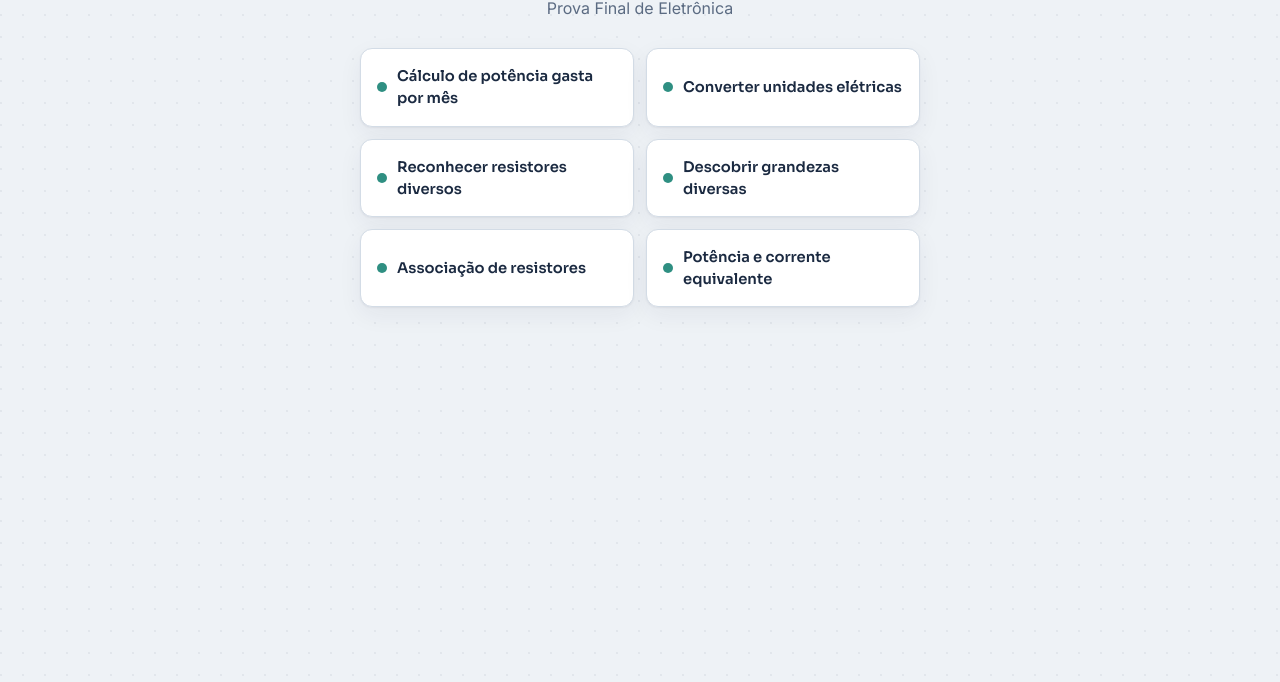
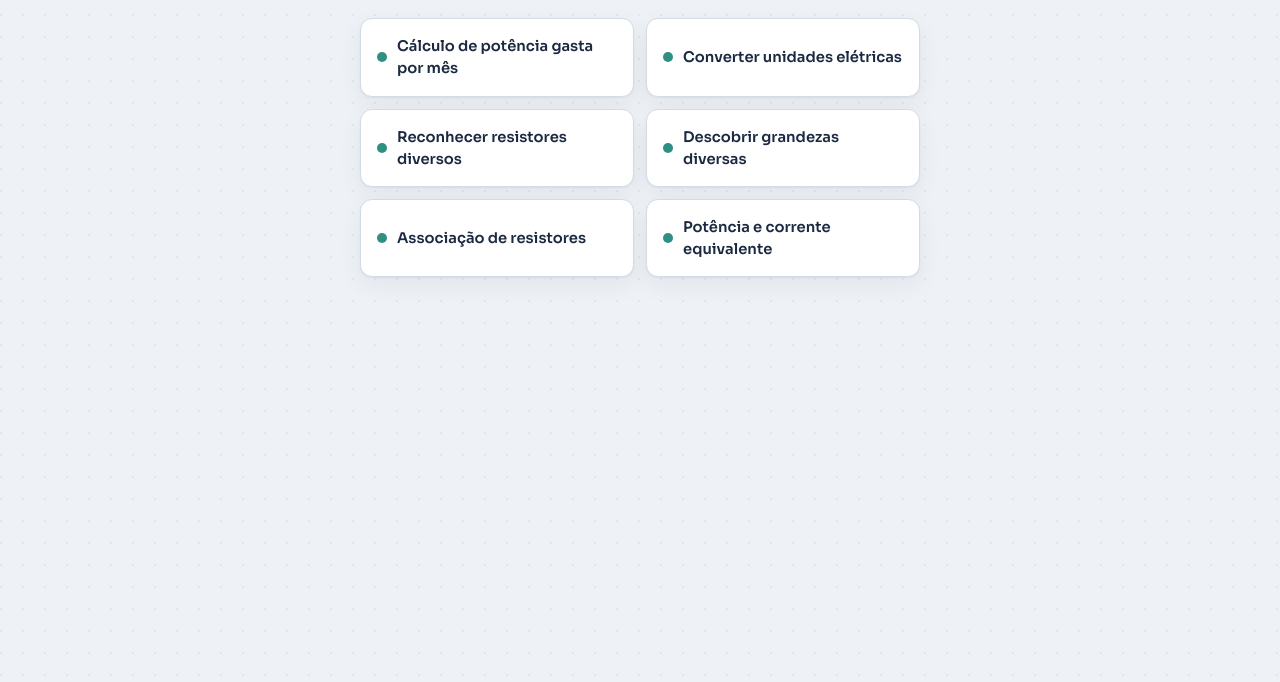
Before and after one commit to leonardohokerbengoziescola/calculadora-el-trica-todos-os-cr-ditos-jm-melchioretto09w-, a plain HTML site: page index.html in a window 1280 px wide. Shown: the part 118-800 px from the top of the page. Drawn offline with Linux system fonts and the light colour scheme.

Commit message:
Remove paragraph from hero section in index.html

```diff
--- a/index.html
+++ b/index.html
@@ -14,7 +14,6 @@
 
         <div class="hero">
             <h1>Calculadora Elétrica</h1>
-            <p>Prova Final de Eletrônica</p>
         </div>
 
         <nav class="menu">
```
